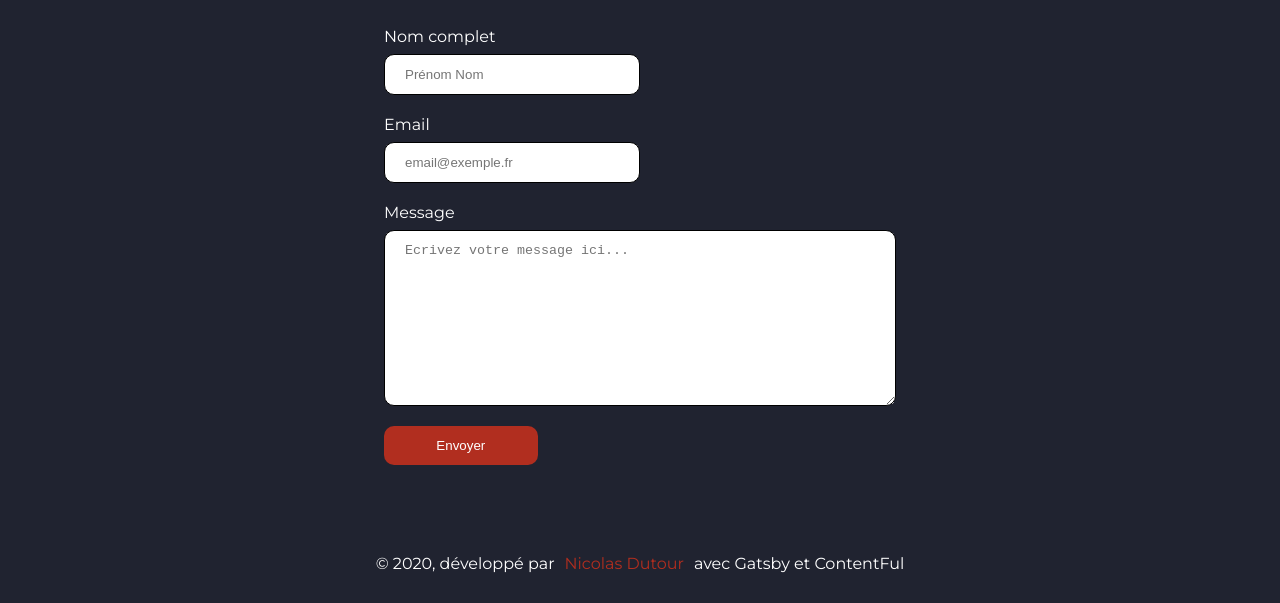
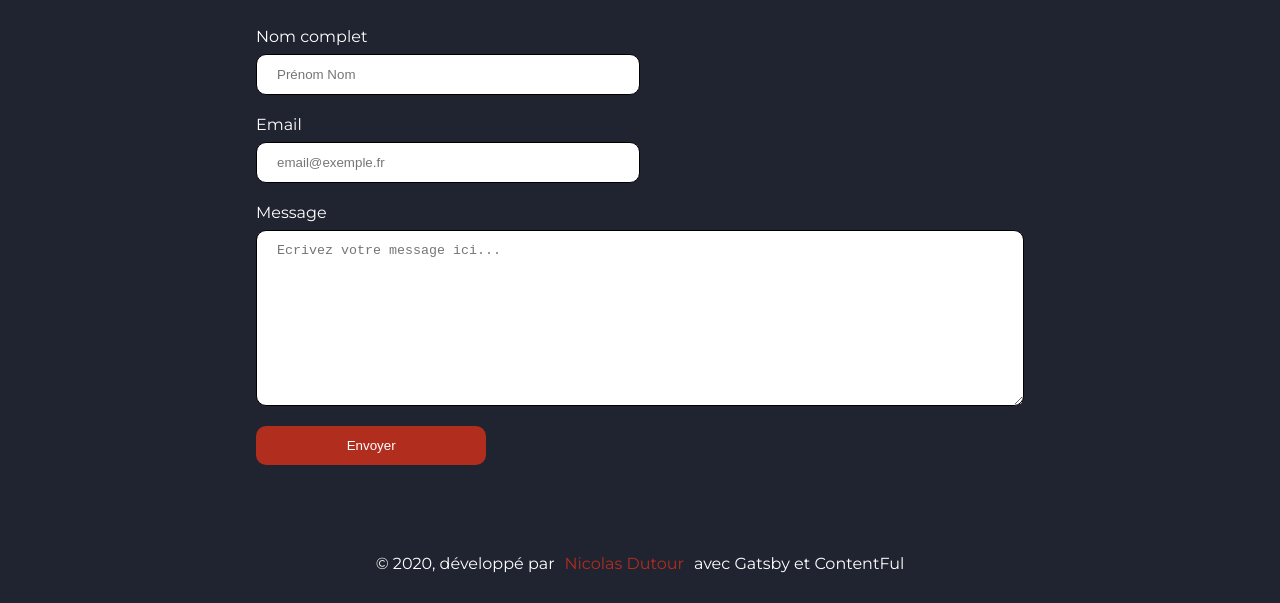
Before and after one commit to NicolasDutour/Personal-Project-Portfolio-Nicolas-Dutour-Gatsby, a Gatsby site: page /contact in a window 1280 px wide. Shown: the part 197-800 px from the top of the page. Built offline with nearby package versions, Linux system fonts and the light colour scheme; Gatsby itself is replaced by a stand-in of ours.

Commit message:
update css contact

```diff
--- a/src/Styles/Contact.js
+++ b/src/Styles/Contact.js
@@ -4,10 +4,8 @@ export const FormWrapper = styled.div`
     margin: 0 auto;
     background-color: #202330;
     color: white;
-    display: flex;
-    flex-direction: column;
-    align-items: center;
     height: 100%;
+    width: 60%;
 
     @media all and (max-width: 960px) {
         width: 90%;
@@ -16,7 +14,6 @@ export const FormWrapper = styled.div`
 
 export const Form = styled.form`
     margin-top: 30px;
-    width: 40%;
 `
 
 export const Title = styled.h1`
@@ -37,6 +34,10 @@ export const Input = styled.input`
     &:focus {
       outline: none;
     }
+
+    @media all and (max-width: 960px) {
+      width: 100%;
+  }
 `
 
 export const Textarea = styled.textarea`
@@ -70,6 +71,10 @@ export const Button = styled.input`
     background-color: white;
     color: #b12e1f;
   }
+
+  @media all and (max-width: 960px) {
+    width: 100%;
+}
 `
 
 export const DividerWrapper = styled.div`
--- a/src/Styles/Main.js
+++ b/src/Styles/Main.js
@@ -3,4 +3,5 @@ import styled from "styled-components"
 export const Main = styled.div`
     height: 80vh;
     margin-top: 10vh;
+    background-color: #202330;
 `
```
